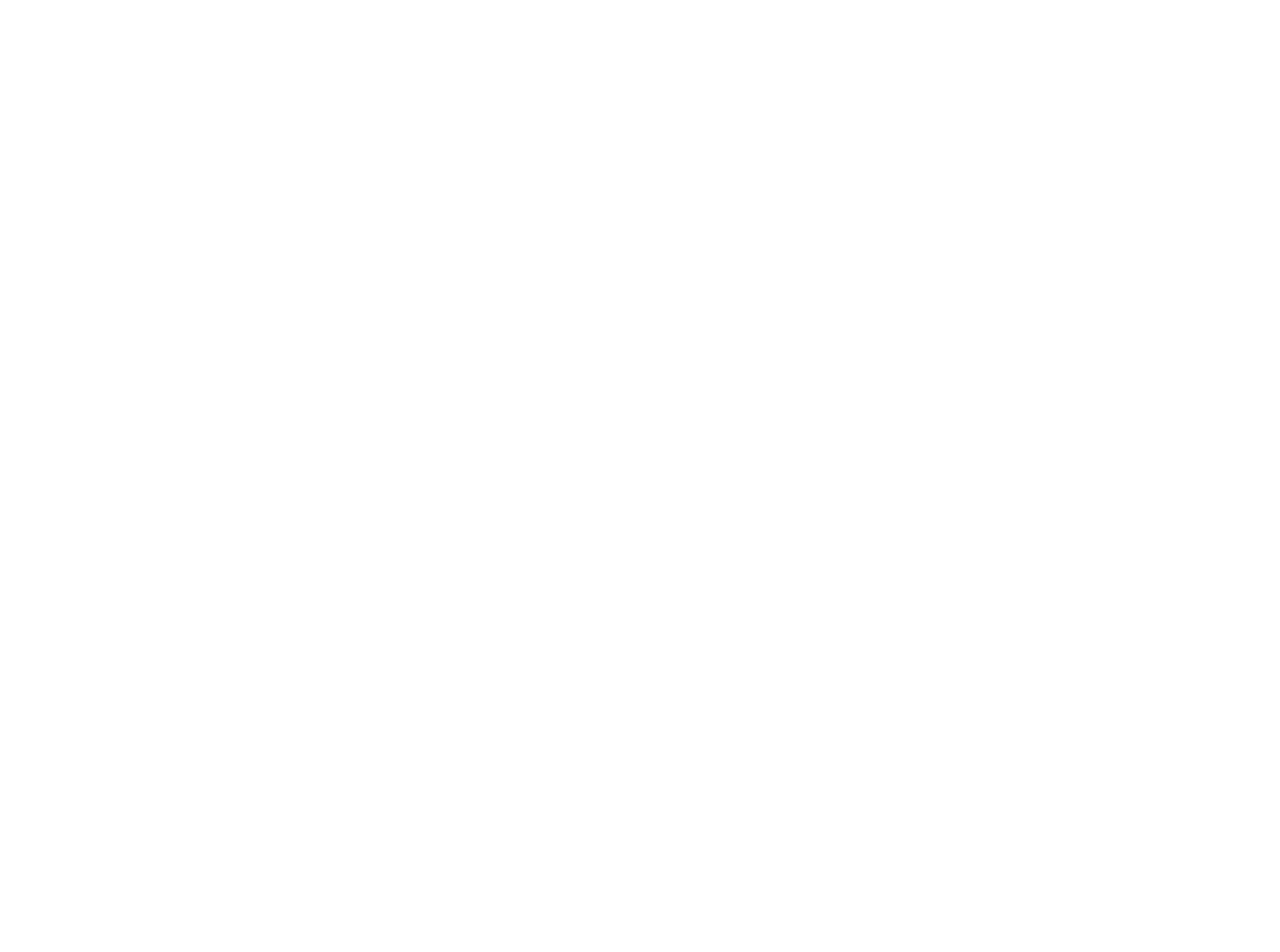
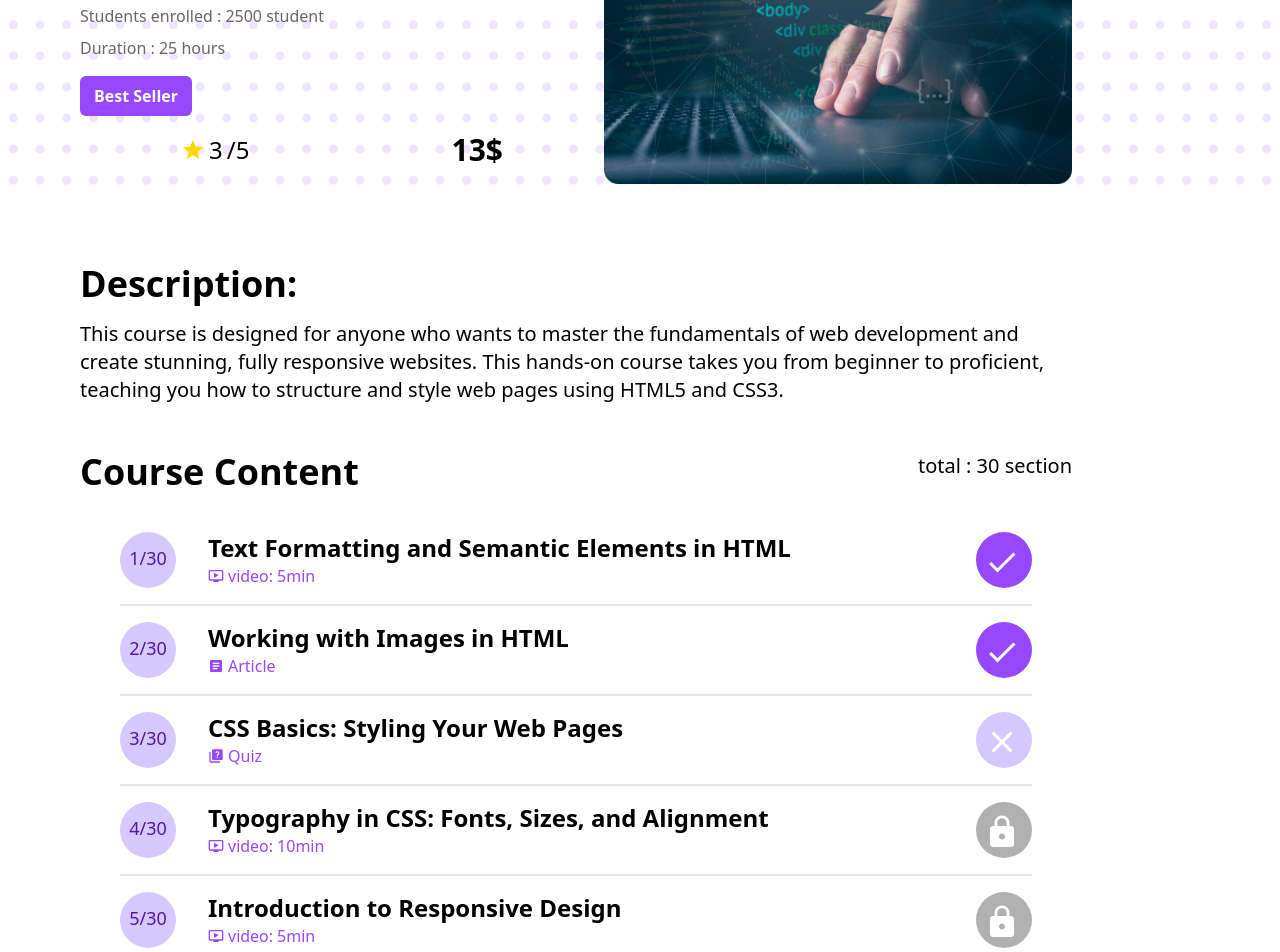
Before and after one commit to RebOussama/DzSkill-Plateforme, a React (Vite) app: page /coursecontent in a window 1280 px wide. Before the commit this address had no page. Shown: the part 300-1252 px from the top of the page. Before the commit the page ends 800 px from the top, so only its background shows below. Built offline with nearby package versions, Linux system fonts and the light colour scheme.

Commit message:
Design Course Content page commit

```diff
--- a/src/App.jsx
+++ b/src/App.jsx
@@ -2,8 +2,10 @@ import React from 'react'
 
 import { BrowserRouter as Router, Routes, Route } from 'react-router-dom';
 import Home from './pages/Home'
+import CourseContent from './pages/CourseContent';
 const routes = [
   { path: "/", element: <Home /> },
+  { path: "/coursecontent", element: <CourseContent /> },
   ,
 ];
 
--- a/src/pages/CourseContent.jsx
+++ b/src/pages/CourseContent.jsx
@@ -1,12 +1,138 @@
 import React from 'react'
-import { MdOndemandVideo,MdArticle,MdQuiz,MdDone,MdOutlineClose,MdLock  } from "react-icons/md";
+import { MdOutlineStarPurple500, MdOndemandVideo, MdArticle, MdQuiz, MdDone, MdOutlineClose, MdLock } from "react-icons/md";
+import Navbar from '../components/Navbar/Navbar';
+import Footer from '../components/Footer/Footer';
+import CourseImg from '../assets/CourseContent.png'
+import BackgroundImg from '../assets/Group 25.png'
 
 const CourseContent = () => {
-  return (
-    <div>
+    return (
+        <div>
+            <Navbar />
+            <div className=' '>
+                {/* Course Info */}
+                <div className="py-12 md:px-20 px-10 flex justify-between items-center py-4 " style={{ backgroundImage: `url(${BackgroundImg})`, backgroundSize: 'cover', backgroundPosition: 'center', }}>
+                    <div className='md:basis-1/2 w-full md:items-start items-center flex flex-col gap-4'>
+                        <h1 className='text-4xl font-bold'>Build Responsive Real-World Websites with HTML and CSS</h1>
+                        <div className='text-[#666666] flex flex-col gap-2 md:items-start items-center'>
+                            <p>Instructor: Faycel Azouaou</p>
+                            <p>Students enrolled : 2500 student</p>
+                            <p>Duration : 25 hours</p>
+                        </div>
+                        <div className='bg-[#9747FF] text-white rounded-md p-2 w-28 text-center font-bold'>Best Seller</div>
+                        <div className='flex flex-row justify-around w-full '>
+                            <div className='flex items-center gap-1 text-2xl  '>
+                                <MdOutlineStarPurple500 color='#FFD700' />
+                                <span>3</span>/5
 
-    </div>
-  )
+                            </div>
+                            <div className='font-bold text-3xl'>13$</div>
+                        </div>
+
+                    </div>
+                    <div className='mr-32 md:block hidden'>
+                        <img src={CourseImg} alt="" className='w-[500px]' />
+                    </div>
+                </div>
+                {/* Description Section */}
+                <div className='my-12 md:px-20 px-10 max-w-[90%]'>
+                    <h1 className='text-4xl font-bold py-4'>Description:</h1>
+                    <p className='text-xl'> This course is designed for anyone who wants to master the fundamentals of web development and create stunning, fully responsive websites. This hands-on course takes you from beginner to proficient, teaching you how to structure and style web pages using HTML5 and CSS3.</p>
+                </div>
+                {/* Course Content Section */}
+                <div className='my-12 md:px-20 px-10 max-w-[90%]'>
+                    <div className='flex justify-between pb-6'>
+                        <h1 className='text-4xl font-bold'>Course Content</h1>
+                        <p className='text-xl'>total : 30 section</p>
+                    </div>
+                    <div className='flex flex-col px-10 '>
+                        <div className='flex justify-between items-center py-4 md:gap-8 gap-2 border-b-2'>
+                            <div className='flex-none bg-[#D5C9FF] rounded-full w-14 h-14 text-[#5316A2] text-center text-lg pt-3'>
+                                1/30
+                            </div>
+                            <div className='flex-auto min-w-[150px]'>
+                                <h2 className='text-2xl font-semibold'>Text Formatting and Semantic Elements in HTML</h2>
+                                <div className='flex items-center gap-1 text-[#9747FF]'>
+                                    <MdOndemandVideo />
+                                    video: <span>5min</span>
+                                </div>
+                            </div>
+                            <div className='flex-none bg-[#9747FF] rounded-full w-14 h-14 text-white font-bold text-4xl px-2 py-3'>
+                                <MdDone />
+                            </div>
+                        </div>
+
+                        <div className='flex justify-between items-center py-4 md:gap-8 gap-2 border-b-2'>
+                            <div className='flex-none bg-[#D5C9FF] rounded-full w-14 h-14 text-[#5316A2] text-center text-lg pt-3'>
+                                2/30
+                            </div>
+                            <div className='flex-auto min-w-[150px]'>
+                                <h2 className='text-2xl font-semibold'>Working with Images in HTML</h2>
+                                <div className='flex items-center gap-1 text-[#9747FF]'>
+                                    <MdArticle />
+                                    Article
+                                </div>
+                            </div>
+                            <div className='flex-none bg-[#9747FF] rounded-full w-14 h-14 text-white font-bold text-4xl px-2 py-3'>
+                                <MdDone />
+                            </div>
+                        </div>
+
+                        <div className='flex justify-between items-center py-4 md:gap-8 gap-2 border-b-2'>
+                            <div className='flex-none bg-[#D5C9FF] rounded-full w-14 h-14 text-[#5316A2] text-center text-lg pt-3'>
+                                3/30
+                            </div>
+                            <div className='flex-auto min-w-[150px]'>
+                                <h2 className='text-2xl font-semibold'>CSS Basics: Styling Your Web Pages</h2>
+                                <div className='flex items-center gap-1 text-[#9747FF]'>
+                                    <MdQuiz />
+                                    Quiz
+                                </div>
+                            </div>
+                            <div className='flex-none bg-[#D5C9FF] rounded-full w-14 h-14 text-white font-bold text-4xl px-2 py-3'>
+                                <MdOutlineClose />
+                            </div>
+                        </div>
+
+                        <div className='flex justify-between items-center py-4 md:gap-8 gap-2 border-b-2'>
+                            <div className='flex-none bg-[#D5C9FF] rounded-full w-14 h-14 text-[#5316A2] text-center text-lg pt-3'>
+                                4/30
+                            </div>
+                            <div className='flex-auto min-w-[150px]'>
+                                <h2 className='text-2xl font-semibold'>Typography in CSS: Fonts, Sizes, and Alignment</h2>
+                                <div className='flex items-center gap-1 text-[#9747FF]'>
+                                    <MdOndemandVideo />
+                                    video: <span>10min</span>
+                                </div>
+                            </div>
+                            <div className='flex-none bg-[#B0B0B0] rounded-full w-14 h-14 text-white font-bold text-4xl px-2 py-3'>
+                                <MdLock />
+                            </div>
+                        </div>
+
+                        <div className='flex justify-between items-center py-4 md:gap-8 gap-2 border-b-2'>
+                            <div className='flex-none bg-[#D5C9FF] rounded-full w-14 h-14 text-[#5316A2] text-center text-lg pt-3'>
+                                5/30
+                            </div>
+                            <div className='flex-auto min-w-[150px]'>
+                                <h2 className='text-2xl font-semibold'>Introduction to Responsive Design</h2>
+                                <div className='flex items-center gap-1 text-[#9747FF]'>
+                                    <MdOndemandVideo />
+                                    video: <span>5min</span>
+                                </div>
+                            </div>
+                            <div className='flex-none bg-[#B0B0B0] rounded-full w-14 h-14 text-white font-bold text-4xl px-2 py-3'>
+                                <MdLock />
+                            </div>
+                        </div>
+                    </div>
+
+                </div>
+
+            </div>
+            <Footer />
+        </div>
+    )
 }
 
 export default CourseContent
```
Also changed, not shown: src/assets/CourseContent.png (added).
